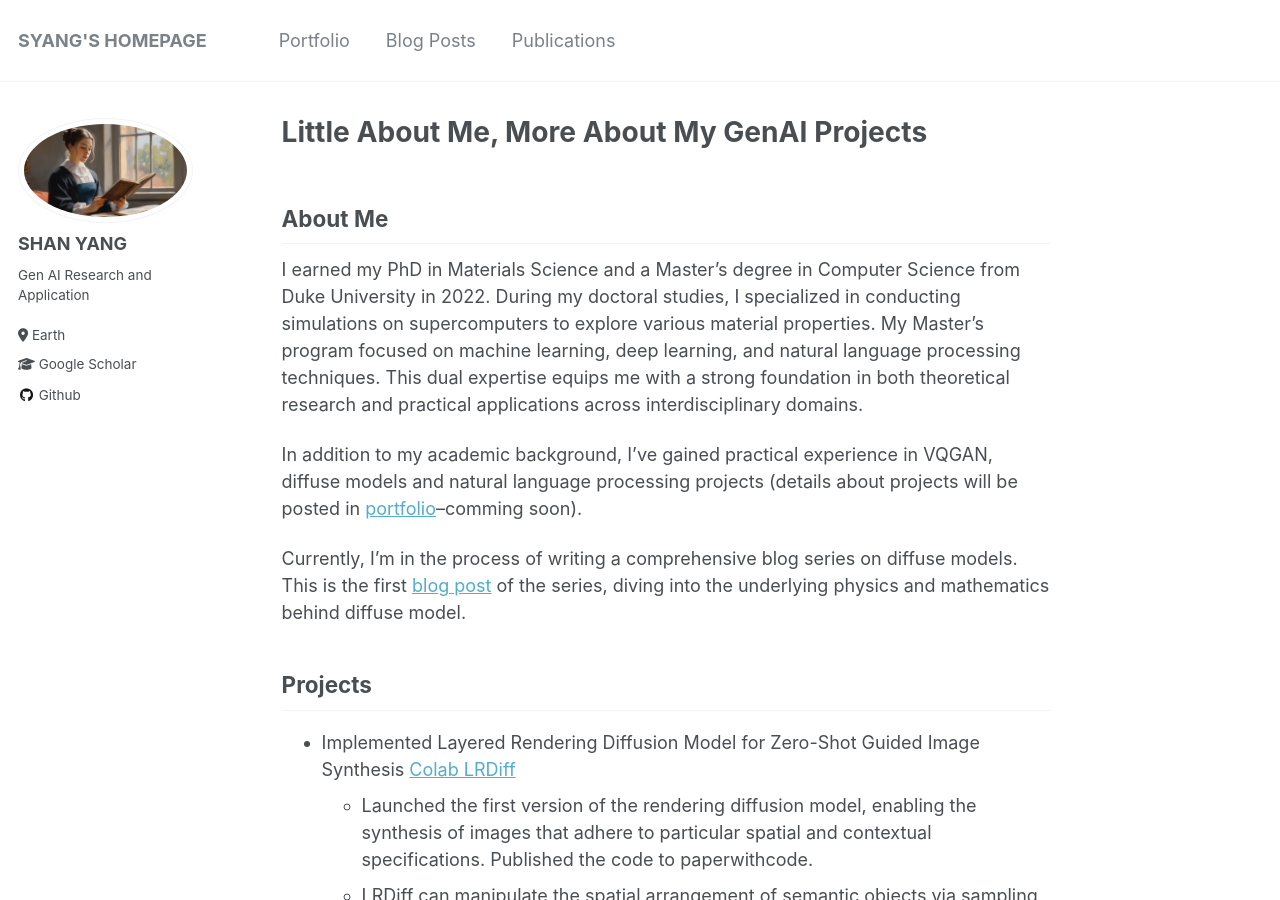
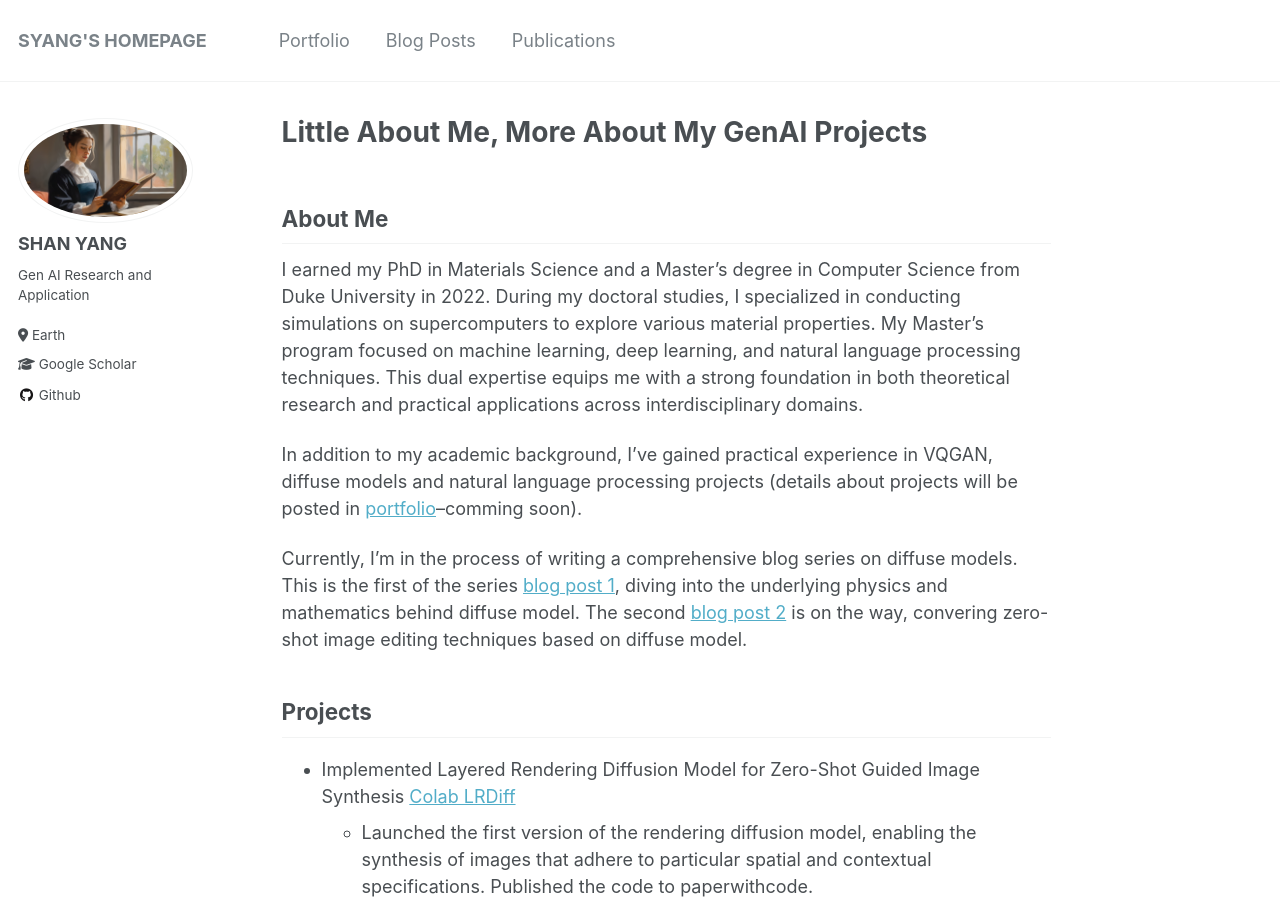
Before and after one commit to syang-lab/homepage, a Jekyll site: the page built from _pages/about.md, in a window 1280 px wide and 900 px high. Built offline with Jekyll 4.4.1, drawn with Linux system fonts in a browser that asks for light colours.

Commit message:
Update about.md

```diff
--- a/_pages/about.md
+++ b/_pages/about.md
@@ -12,7 +12,7 @@ I earned my PhD in Materials Science and a Master's degree in Computer Science f
 
 In addition to my academic background, I've gained practical experience in VQGAN, diffuse models and natural language processing projects (details about projects will be posted in [portfolio](https://syang-lab.github.io/homepage/portfolio/)--comming soon).
 
-Currently, I'm in the process of writing a comprehensive blog series on diffuse models. This is the first [blog post](https://syang-lab.github.io/homepage/posts/2024-02-14-Diffuse-Model-Blog-Series1) of the series, diving into the underlying physics and mathematics behind diffuse model.
+Currently, I'm in the process of writing a comprehensive blog series on diffuse models. This is the first of the series [blog post 1](https://syang-lab.github.io/homepage/posts/2024-02-14-Diffuse-Model-Blog-Series1), diving into the underlying physics and mathematics behind diffuse model. The second [blog post 2](https://syang-lab.github.io/homepage/posts/2024-03-3-Diffuse-Model-Blog-Series2) is on the way, convering zero-shot image editing techniques based on diffuse model.
 
 ## Projects
 * Implemented Layered Rendering Diffusion Model for Zero-Shot Guided Image Synthesis [Colab LRDiff](https://colab.research.google.com/drive/1KcNvrjh7k5G4FFbzeMfdGruA-o0Y4XZB)
```
